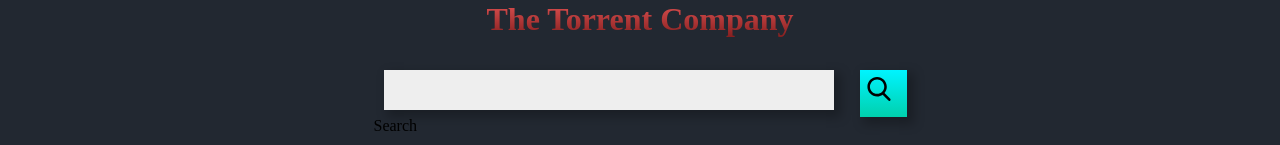
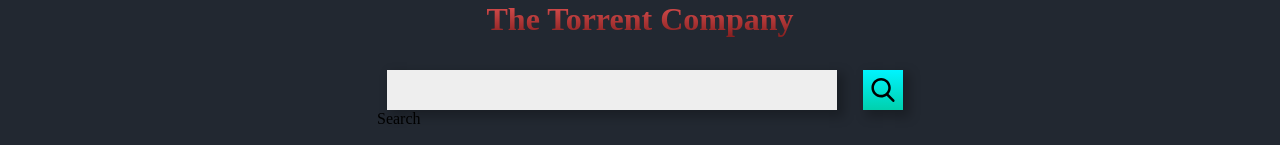
Before and after one commit to etchet/torrent-frontend, a React (Create React App) app: page /search in a window 1280 px wide. Shown: the part 142-287 px from the top of the page. Built offline with nearby package versions, Linux system fonts and the light colour scheme.

Commit message:
updated searchbutton in Field.js

```diff
--- a/src/components/Field.js
+++ b/src/components/Field.js
@@ -37,15 +37,23 @@ const Label = styled.label`
   flex-direction: column;
 `;
 
-const SearchButton = styled.span`
-  display: inline-block;
-  background: linear-gradient(0deg, #00cfaa -3.5%, #00f4ff 100%);
-  box-shadow: 5px 5px 10px 2px rgba(0, 0, 0, 0.25);
-  height: 40px;
-  width: 40px;
-  padding: 7px 0 0 7px;
-  border: 0;
-  margin-left: 14px;
+const SearchButton = styled.button`
+    display: inline-block;
+    background: linear-gradient(0deg, #00CFAA -3.5%, #00F4FF 100%);
+    box-shadow: 5px 5px 10px 2px rgba(0, 0, 0, 0.25);
+    height: 40px;
+    width: 40px;
+    display: flex;
+    justify-content: center;
+    align-items: center;
+    border: none;
+    outline: none;
+    margin-left: 14px;
+    transition: all .1s;
+
+    &:active{
+        transform: scale(.95);
+    }
 `;
 
 function Input({ placeholderText, type, name, label }) {
```
